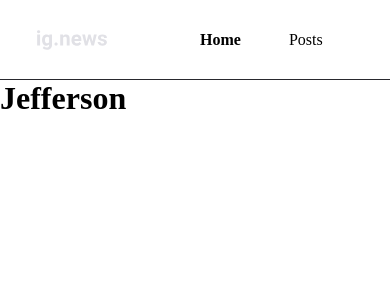
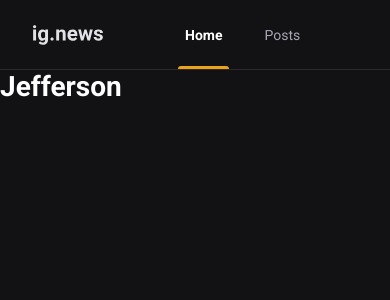
Before and after one commit to JeffSilva01/ignews, a Next.js app: page / in a window 390 px wide. Shown: the top 300 px of the page. Built offline with nearby package versions, Linux system fonts and the light colour scheme.

Commit message:
add global syltes

```diff
--- a/src/styles/globals.scss
+++ b/src/styles/globals.scss
@@ -5,5 +5,45 @@
 }
 
 :root {
+  --white: #ffffff;
+
+  --gray-100: #e1e1e6;
+  --gray-300: #a8a8b3;
   --gray-800: #29292e;
+  --gray-900: #121214;
+
+  --cyan-500: #61dafb;
+  --yellow-500: #eba417;
 }
+
+html {
+  @media (max-width: 1080px) {
+    font-size: 93.75px;
+  }
+
+  @media (max-width: 720px) {
+    font-size: 87.5%;
+  }
+}
+
+body {
+  background: var(--gray-900);
+  color: var(--white);
+}
+
+body,
+input,
+select,
+textarea,
+button {
+  font: 400 1rem 'Roboto', sans-serif;
+}
+
+button {
+  cursor: pointer;
+}
+
+a {
+  color: inherit;
+  text-decoration: none;
+}
```
